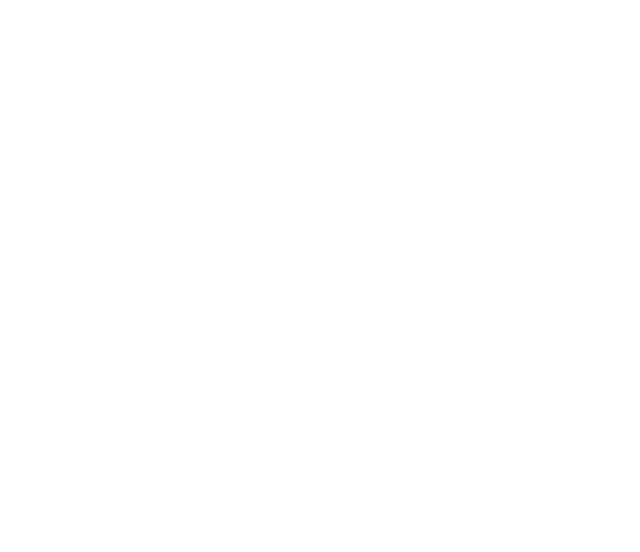
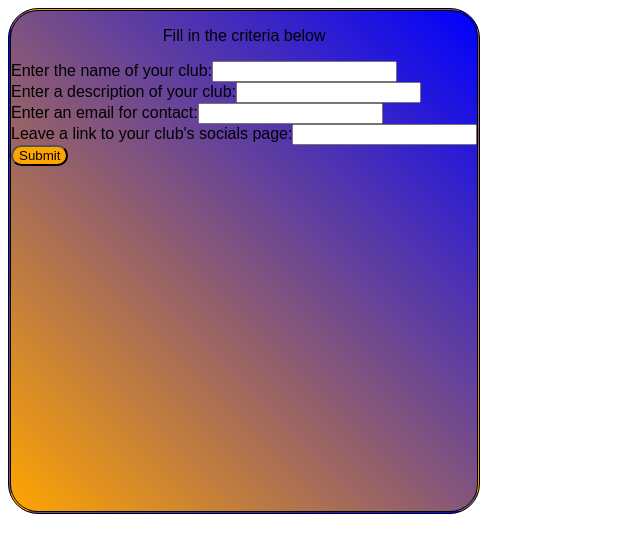
Before and after one commit to AddAsher/CEN3031-Pack, an Angular app in the folder frontEnd/: page /add-club in a window 1280 px wide. Before the commit this address led to /. Shown: the top 552 px of the page, without its empty margins (0-640 px from the left). Built offline with nearby package versions, Linux system fonts and the light colour scheme.

Commit message:
Layout of the Add Club page

```diff
--- a/frontEnd/src/app/add-club/add-club/add-club.component.html
+++ b/frontEnd/src/app/add-club/add-club/add-club.component.html
@@ -4,15 +4,102 @@
     3. Contact info if applicable
     4. Hyperlink to club website if applicable-->
 <!--Buttons for Back to Home, Logout, and submit info-->
-<html>
-    <head>
+<div class=addBox>
+    <div class = name>
+        <p>Fill in the criteria below</p>
+    </div>
+    <div class=ClubName>
+        <label for="input1">Enter the name of your club:</label>
+        <input type="text" id="input1" name="input1">
+    </div>
+    <div class=ClubDescription>
+        <label for="input2">Enter a description of your club:</label>
+        <input type="text" id="input2" name="input2">
+    </div>
+    <div class=ContactInfo>
+        <label for="input3">Enter an email for contact:</label>
+        <input type="text" id="input3" name="input3">
+    </div>
+    <div class=Hyperlink>
+        <label for="input4">Leave a link to your club's socials page:</label>
+        <input type="text" id="input4" name="input4">
+    </div>
+    <div class = Submit>
+        <input type="button" (click) = "SubmitInfo()" value="Submit">
+    </div>
+</div>
+<style>
+    .addBox {
+        border-style: double;
+        background: linear-gradient(45deg, orange, blue);
+        border-radius: 30px;
+        height: 500px;
+        font-size:20;
+        font-family:fantasy;
+        position:absolute;
+        top: 50;
+    }
+    .name{
+        text-align:center;
+        position:relative;
+        top:50;
+    }
+    .ClubName label {
+        position: relative;
+        right: -125;
+        top: 75;
+    }
 
-    </head>
+    .ClubName input[type=text] {
+        position: relative;
+        right: -125;
+        top: 75;
+    }
 
-    <body>
-        <main>
-            <input type = "button" (click) = "Logout()" value = "Logout">
-            <input type = "button" (click) = "BackHome()" value = "Back to Home">
-        </main>
-    </body>
-</html>
+    .ClubDescription label {
+        position: relative;
+        right: -125;
+        top: 75;
+    }
+
+    .ClubDescription input[type=text] {
+        position: relative;
+        right: 135;
+        top: 115;
+        height:50;
+        width:400;
+    }
+
+    .ContactInfo label {
+        position: relative;
+        right: -125;
+        top: 125;
+    }
+
+    .ContactInfo input[type=text] {
+        position: relative;
+        right: -125;
+        top: 125;
+    }
+
+    .Hyperlink label {
+        position: relative;
+        right: -125;
+        top: 150;
+    }
+    .Hyperlink input[type=text] {
+        position: relative;
+        right:-125;
+        top: 150;
+    }
+    .Submit input[type=button]{
+        font-family:fantasy;
+        position: relative;
+        border-radius:20px;
+        background-color:orange;
+        top: 225;
+        right: -550;
+        width:100;
+        height:50;
+    }
+</style>
--- a/frontEnd/src/app/add-club/add-club/add-club.component.ts
+++ b/frontEnd/src/app/add-club/add-club/add-club.component.ts
@@ -7,6 +7,7 @@
   styleUrls: ['./add-club.component.css']
 })
 export class AddClubComponent {
+
   constructor(private router: Router){}
 
   BackHome() {
@@ -15,5 +16,8 @@
   Logout() {
     this.router.navigate(['']);
   }
+  SubmitInfo() {
+    throw new Error('Method not implemented.');
+  }
 
 }
--- a/frontEnd/src/app/app-routing.module.ts
+++ b/frontEnd/src/app/app-routing.module.ts
@@ -3,11 +3,13 @@
 import { LoginComponent } from './login/login.component';
 import { HomePageComponent } from './home-page/home-page.component';
 import { RegistrationComponent } from './registration/registration.component';
+import { AddClubComponent } from './add-club/add-club/add-club.component';
 
 const routes: Routes = [
   { path: '', component: LoginComponent },
   { path: 'home', component: HomePageComponent },
   { path: 'registration', component: RegistrationComponent },
+  { path: 'add-club', component: AddClubComponent}
 ];
 
 @NgModule({
```
